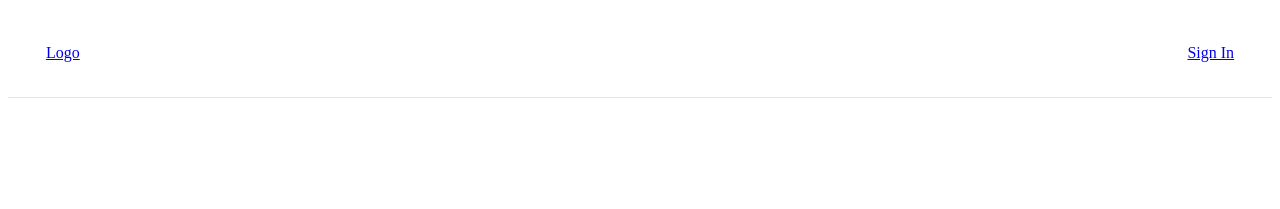
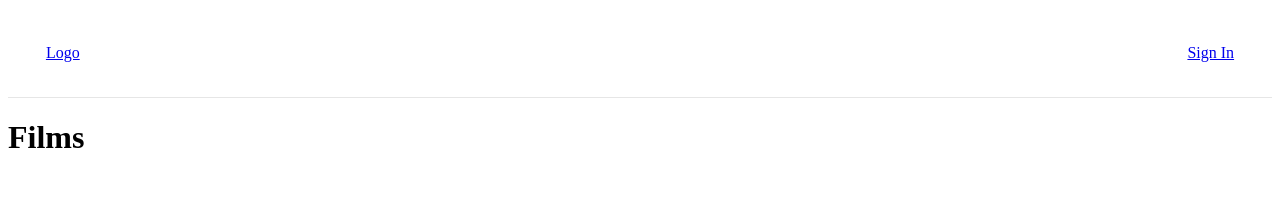
Before and after one commit to VChecherynda/netflix-clone, a React (Create React App) app: page /films in a window 1280 px wide. Shown: the top 209 px of the page. Built offline with nearby package versions, Linux system fonts and the light colour scheme.

Commit message:
Add Films view

```diff
--- a/src/App.js
+++ b/src/App.js
@@ -5,6 +5,8 @@ import Layout from './hoc/Layout/Layout';
 import SignIn from './containers/SignIn/SignIn';
 import SignUp from './containers/SignUp/SignUp';
 import ResetPassword from './containers/ResetPassword/ResetPassword';
+import Films from './containers/Films/Films';
+
 
 class App extends Component {
   render() {
@@ -14,6 +16,7 @@ class App extends Component {
         <Route path='/sign-in' component={SignIn}/>
         <Route path='/sign-up' component={SignUp}/>
         <Route path='/reset-password' component={ResetPassword}/>
+        <Route path='/films' component={Films} />
         <Route path='/' exact component={() => <h1>Main page</h1>} />
       </Switch>
     );
--- /dev/null
+++ b/src/containers/Films/Films.js
@@ -0,0 +1,20 @@
+import React from 'react';
+import { connect } from 'react-redux';
+
+import Films from '../../view/Films/Films';
+
+import * as actions from '../../store/actions/index';
+
+const mapStateToProps = (state) => {
+  return {
+    loading: state.auth.loading,
+    error: state.auth.error,
+  }
+}
+
+const mapDispatchToProps = (dispatch) => {
+  return {
+  }
+}
+
+export default connect(null, null)(Films);
--- /dev/null
+++ b/src/view/Films/Films.js
@@ -0,0 +1,11 @@
+import React from 'react';
+
+const films = () => {
+  return (
+    <div className="Films">
+     <h1>Films</h1>
+    </div>
+  );
+}
+
+export default films;
```
